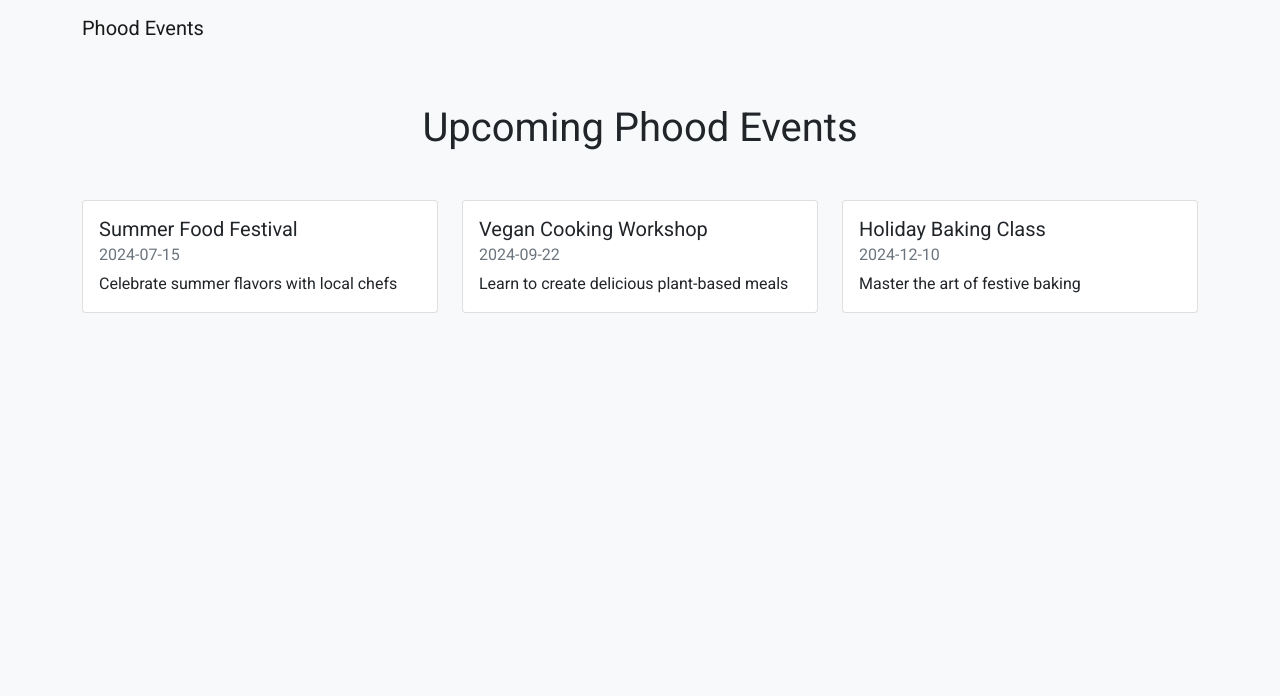
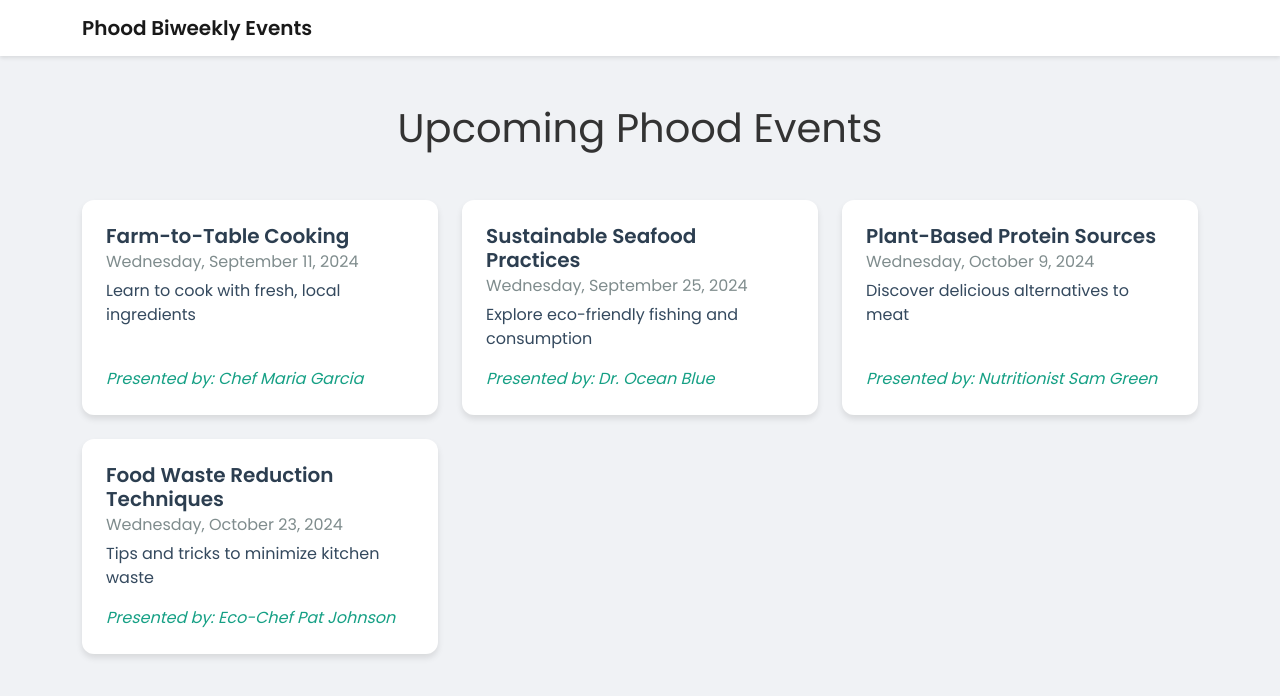
Before and after one commit to brandeiscsphood/phood, a plain HTML site: page index.html in a window 1280 px wide. Drawn offline with nearby package versions, Linux system fonts and the light colour scheme.

Commit message:
updated index.html

```diff
--- a/index.html
+++ b/index.html
@@ -3,26 +3,58 @@
 <head>
     <meta charset="UTF-8">
     <meta name="viewport" content="width=device-width, initial-scale=1.0">
-    <title>Phood Events</title>
+    <title>Phood Biweekly Events</title>
     <link href="https://cdn.jsdelivr.net/npm/bootstrap@5.1.3/dist/css/bootstrap.min.css" rel="stylesheet">
-    <link href="https://fonts.googleapis.com/css2?family=Roboto:wght@300;400;700&display=swap" rel="stylesheet">
+    <link href="https://fonts.googleapis.com/css2?family=Poppins:wght@300;400;600&display=swap" rel="stylesheet">
     <style>
         body {
-            font-family: 'Roboto', sans-serif;
-            background-color: #f8f9fa;
+            font-family: 'Poppins', sans-serif;
+            background-color: #f0f2f5;
+            color: #333;
+        }
+        .navbar {
+            background-color: #ffffff;
+            box-shadow: 0 2px 4px rgba(0,0,0,.1);
+        }
+        .navbar-brand {
+            font-weight: 600;
+            color: #4a4a4a;
         }
         .event-card {
-            transition: transform 0.3s;
+            transition: all 0.3s ease;
+            border: none;
+            border-radius: 12px;
+            overflow: hidden;
+            box-shadow: 0 4px 6px rgba(0,0,0,.1);
         }
         .event-card:hover {
             transform: translateY(-5px);
+            box-shadow: 0 6px 12px rgba(0,0,0,.15);
+        }
+        .card-body {
+            padding: 1.5rem;
+        }
+        .card-title {
+            font-weight: 600;
+            color: #2c3e50;
+        }
+        .card-subtitle {
+            font-weight: 400;
+            color: #7f8c8d;
+        }
+        .card-text {
+            color: #34495e;
+        }
+        .presenter {
+            font-style: italic;
+            color: #16a085;
         }
     </style>
 </head>
 <body>
-    <nav class="navbar navbar-expand-lg navbar-light bg-light">
+    <nav class="navbar navbar-expand-lg navbar-light">
         <div class="container">
-            <a class="navbar-brand" href="#">Phood Events</a>
+            <a class="navbar-brand" href="#">Phood Biweekly Events</a>
         </div>
     </nav>
 
@@ -35,25 +67,25 @@
 
     <script src="https://cdn.jsdelivr.net/npm/bootstrap@5.1.3/dist/js/bootstrap.bundle.min.js"></script>
     <script>
-        // Event data (you can replace this with actual data from a backend)
         const events = [
-            { title: "Summer Food Festival", date: "2024-07-15", description: "Celebrate summer flavors with local chefs" },
-            { title: "Vegan Cooking Workshop", date: "2024-09-22", description: "Learn to create delicious plant-based meals" },
-            { title: "Holiday Baking Class", date: "2024-12-10", description: "Master the art of festive baking" }
+            { title: "Farm-to-Table Cooking", date: "2024-09-11", description: "Learn to cook with fresh, local ingredients", presenter: "Chef Maria Garcia" },
+            { title: "Sustainable Seafood Practices", date: "2024-09-25", description: "Explore eco-friendly fishing and consumption", presenter: "Dr. Ocean Blue" },
+            { title: "Plant-Based Protein Sources", date: "2024-10-09", description: "Discover delicious alternatives to meat", presenter: "Nutritionist Sam Green" },
+            { title: "Food Waste Reduction Techniques", date: "2024-10-23", description: "Tips and tricks to minimize kitchen waste", presenter: "Eco-Chef Pat Johnson" }
         ];
 
-        // Function to display events
         function displayEvents() {
             const container = document.getElementById('events-container');
             events.forEach(event => {
                 const eventElement = document.createElement('div');
-                eventElement.className = 'col-md-4 mb-4';
+                eventElement.className = 'col-md-6 col-lg-4 mb-4';
                 eventElement.innerHTML = `
-                    <div class="card event-card">
-                        <div class="card-body">
+                    <div class="card event-card h-100">
+                        <div class="card-body d-flex flex-column">
                             <h5 class="card-title">${event.title}</h5>
-                            <h6 class="card-subtitle mb-2 text-muted">${event.date}</h6>
-                            <p class="card-text">${event.description}</p>
+                            <h6 class="card-subtitle mb-2">${formatDate(event.date)}</h6>
+                            <p class="card-text flex-grow-1">${event.description}</p>
+                            <p class="card-text presenter mb-0">Presented by: ${event.presenter}</p>
                         </div>
                     </div>
                 `;
@@ -61,7 +93,11 @@
             });
         }
 
-        // Call the function when the page loads
+        function formatDate(dateString) {
+            const options = { weekday: 'long', year: 'numeric', month: 'long', day: 'numeric' };
+            return new Date(dateString).toLocaleDateString('en-US', options);
+        }
+
         window.onload = displayEvents;
     </script>
 </body>
```
